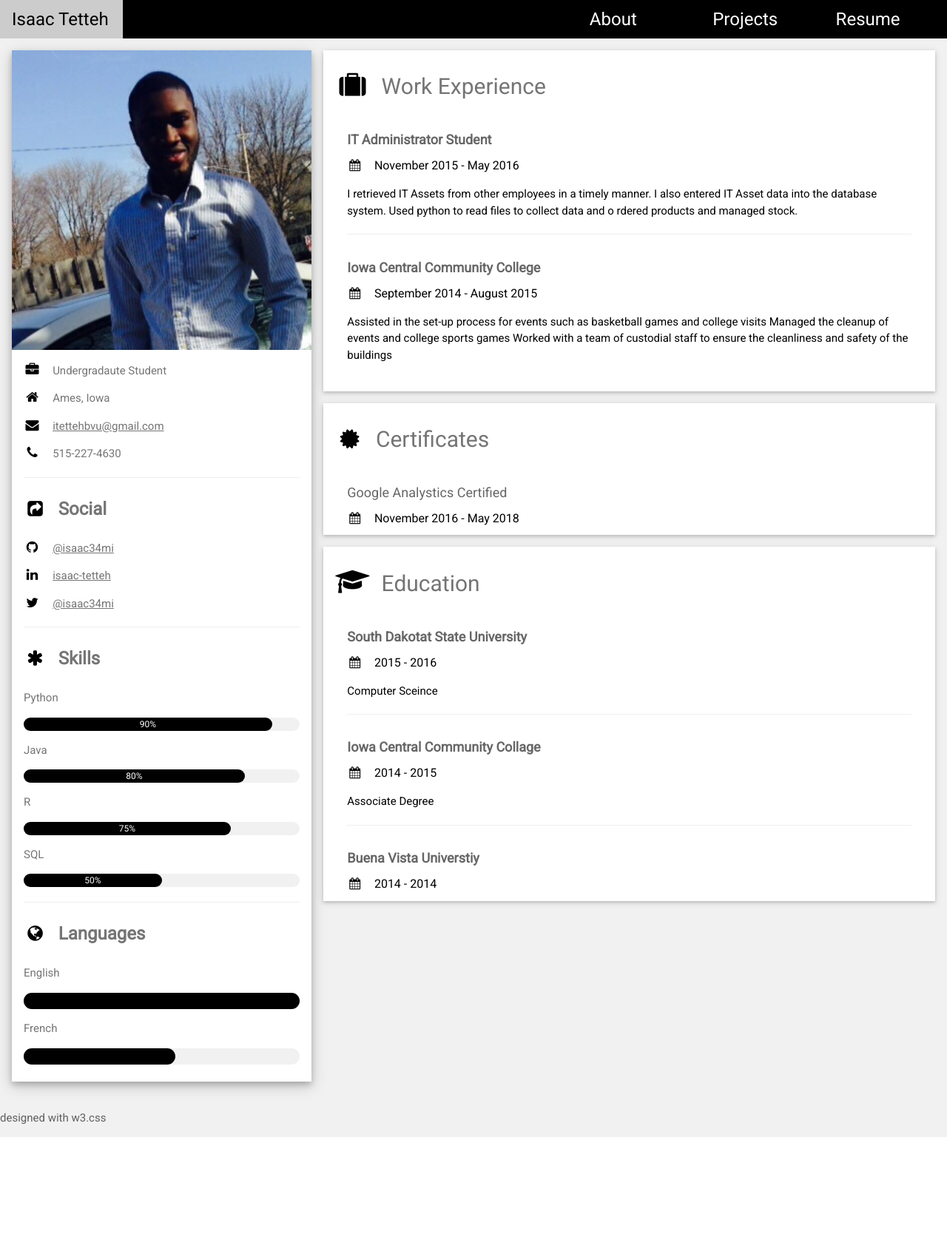
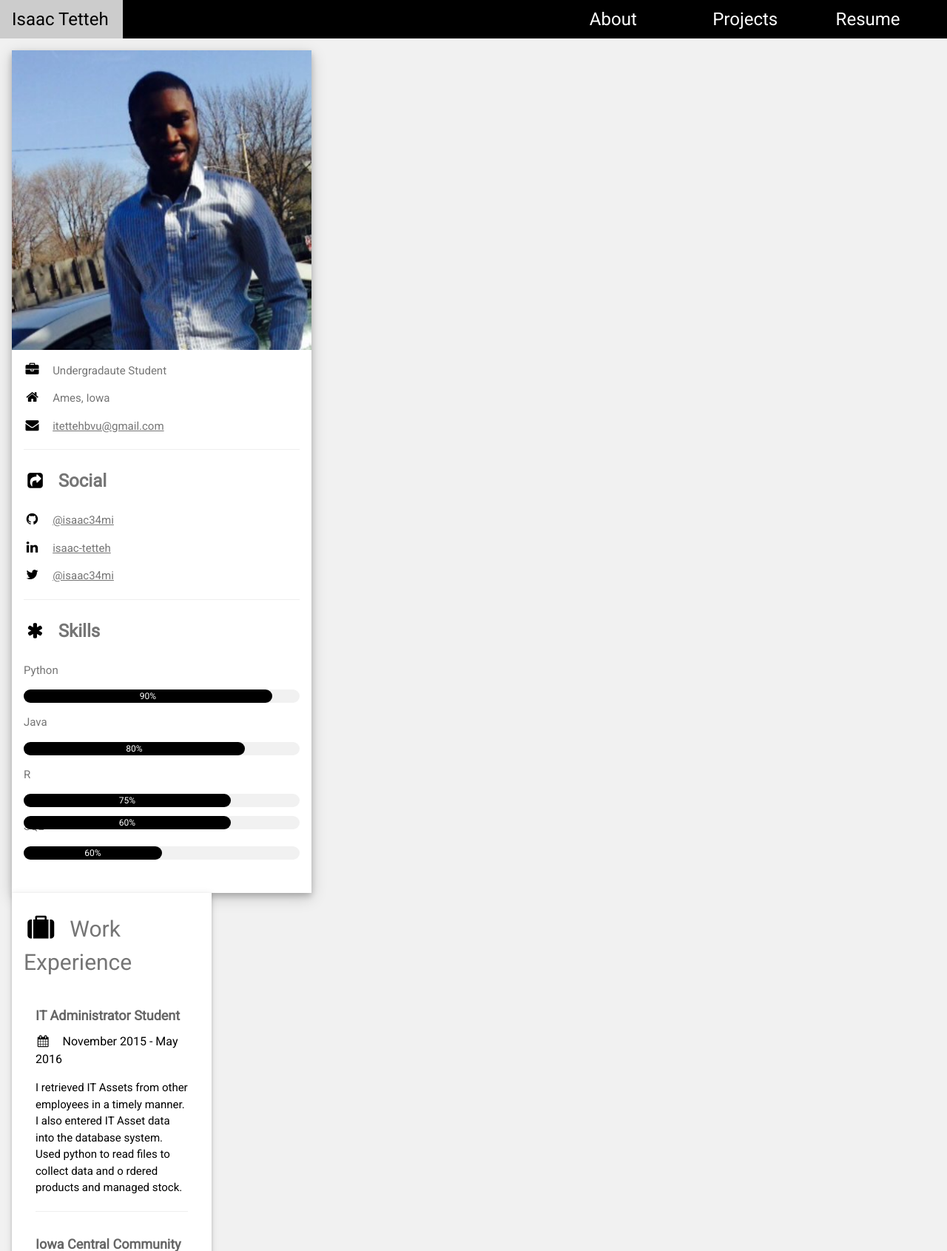
Before and after one commit to isaac34mi/Portfolio, a Flask app: page / in a window 1280 px wide. Shown: the top 1691 px of the page at 74% size. Before the commit the page ends 1537 px from the top, so only its background shows below. Run offline with Flask 2, Linux system fonts and the light colour scheme.

Commit message:
Update resume.html

```diff
--- a/templates/resume.html
+++ b/templates/resume.html
@@ -20,7 +20,6 @@
           <p><i class="fa fa-briefcase fa-fw w3-margin-right w3-large w3-text-black"></i>Undergradaute Student</p>
           <p><i class="fa fa-home fa-fw w3-margin-right w3-large w3-text-black"></i>Ames, Iowa</p>
           <a href="mailto:itettehbvu@gmail.com" target="_top"><i class="fa fa-envelope fa-fw w3-margin-right w3-large w3-text-black"></i>itettehbvu@gmail.com</a>
-          <p><i class="fa fa-phone fa-fw w3-margin-right w3-large w3-text-black"></i>515-227-4630</p>
           <hr>
 
           <p class="w3-xlarge"><b><i class="fa fa-share-square fa-fw w3-margin-right w3-text-black"></i>Social</b></p>
@@ -47,26 +46,20 @@
             <div class="w3-progressbar w3-round-xlarge w3-black" style="width:75%">
               <div class="w3-center w3-text-white">75%</div>
             </div>
+            <p>C++</p>
+          <div class="w3-progress-container w3-round-xlarge w3-small">
+            <div class="w3-progressbar w3-round-xlarge w3-black" style="width:75%">
+              <div class="w3-center w3-text-white">60%</div>
+            </div>
+          </div>
           </div>
           <p>SQL</p>
           <div class="w3-progress-container w3-round-xlarge w3-small">
             <div class="w3-progressbar w3-round-xlarge w3-black" style="width:50%">
-              <div class="w3-center w3-text-white">50%</div>
+              <div class="w3-center w3-text-white">60%</div>
             </div>
           </div>
-          <hr/>
-
-          <p class="w3-xlarge w3-text-theme"><b><i class="fa fa-globe fa-fw w3-margin-right w3-text-black"></i>Languages</b></p>
-          <p>English</p>
-          <div class="w3-progress-container w3-round-xlarge">
-            <div class="w3-progressbar w3-round-xlarge w3-black" style="width:100%"></div>
-          </div>
-          <p>French</p>
-          <div class="w3-progress-container w3-round-xlarge">
-            <div class="w3-progressbar w3-round-xlarge w3-black" style="width:55%"></div>
-          </div>
           <br>
-        </div>
       </div><br>
 
     <!-- End Left Column -->
```
